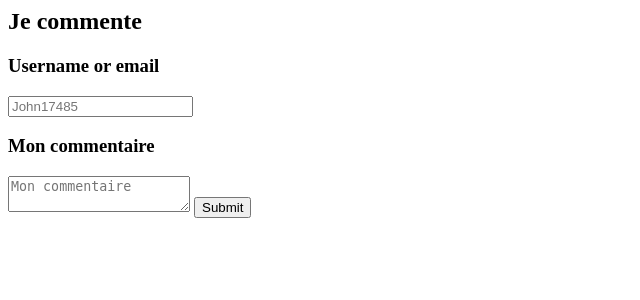
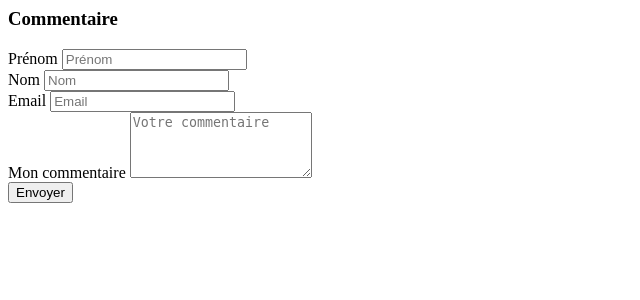
Before and after one commit to davidg-34/blog-oc, a PHP site: template src/templates/_comment.html.twig in a window 1280 px wide. Shown: the top 300 px of the page, without its empty margins (0-640 px from the left). Run offline with PHP 8.4, Linux system fonts and the light colour scheme; the template is opened without the code that fills it, so the values that code supplies are empty; some libraries are stand-ins or nearby versions.

Commit message:
add comments

```diff
--- a/src/templates/_comment.html.twig
+++ b/src/templates/_comment.html.twig
@@ -1,10 +1,34 @@
-<h2>Je commente</h2>
-<form method="post" accept-charset="UTF-8">
-    <h3><label for="name">Username or email</label></h3>
-    <input id="name" type="text" name="name"
-        value="" placeholder="John17485">
-    <h3><label for="comment">Mon commentaire</label></h3>
-    <textarea id="commnent" name="comment"
-        value="" placeholder="Mon commentaire"></textarea>
-    <input type="submit" value="Submit">
+<div class="row p-5 mb-5 mt-5 bg-light text-dark justify-content-center">
+  <h3 >Commentaire</h3>
+  <p>{{ id_parent.content|raw }}</p>
+</div>
+
+
+
+<form method="post" accept-charset="UTF-8" class="col-8 mx-auto">
+<div class="row g-3">
+  <div class="col ">
+    <label for="name" class="form-label">Prénom</label>
+    <input type="text" name="name" value="" class="form-control" placeholder="Prénom">
+  </div>
+  <div class="col ">
+    <label for="name" class="form-label">Nom</label>
+    <input type="text" name="name" value="" class="form-control" placeholder="Nom">
+  </div>
+</div>
+  <div class="row g-3 mt-2">
+    <div class="col">
+      <label for="email" class="form-label">Email</label>
+      <input type="email" class="form-control" id="email" placeholder="Email">
+    </div>
+  </div>
+  <div class="form-floating">
+    <div class="col pt-5">
+      <label for="comment" class="form-label">Mon commentaire</label>
+      <textarea name="comment" id="commnent"  value="" class="form-control" rows="4" placeholder="Votre commentaire"></textarea>
+    </div>
+  </div>
+  <div class="col-12 mt-3">
+    <button type="submit" class="btn btn-primary">Envoyer</button>
+  </div>
 </form>
--- a/src/templates/base.html.twig
+++ b/src/templates/base.html.twig
@@ -24,10 +24,10 @@
             <a class="nav-link " href="{ ('blogMvc'/'posts.html.twig') }">Article </a>
         </li>
         <li class="nav-item">
-            <a class="nav-link " href="#">Inscription </a>
+            <a class="nav-link " href="{ ('blogMvc'/'posts.inscription.twig') }">Inscription </a>
         </li>
         <li class="nav-item">
-            <a class="nav-link " href="#">Utilisateur </a>
+            <a class="nav-link " href="{ ('blogMvc'/'posts.connexion.twig') }">Connexion </a>
         </li>
         <li class="nav-item">
             <a class="nav-link" href="#">Administration </a>
--- a/src/templates/home.html.twig
+++ b/src/templates/home.html.twig
@@ -28,6 +28,7 @@
     {% endfor %}
   </div>
 
+
 </div>
 {% endblock %}
 
```
Also changed, not shown: index.php (+9 -1 lines), src/Controllers/PostsController.php (+22 -9 lines), src/Models/Post.php (+33 -11 lines), src/templates/connexion.html.twig (added, +44 -0 lines), src/templates/inscription.html.twig (added, +45 -0 lines), src/templates/post.html.twig (+12 -2 lines).
